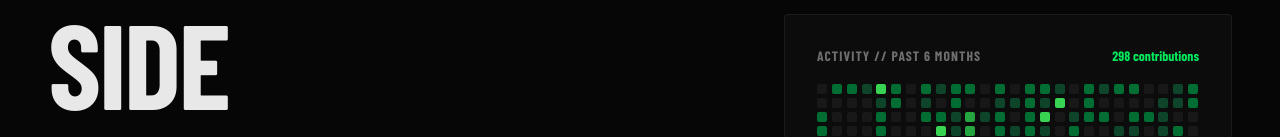
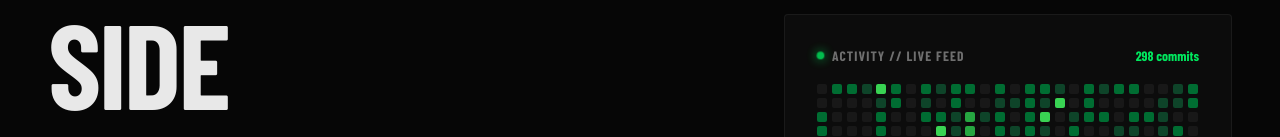
Before and after one commit to hemanshusah/himanshuportfolio, a React (Vite) app in the folder client/: page / in a window 1280 px wide. Both pictures are taken after a click on the button 1211 px from the left and 133 px from the top of the page. Shown: the part 309-446 px from the top of the page. Built offline with nearby package versions, Linux system fonts and the light colour scheme; no server answers; a web font is replaced by a local one.

Commit message:
feat: add pulsing live feed dot indicator to github chart

```diff
--- a/client/src/pages/DeveloperPage.css
+++ b/client/src/pages/DeveloperPage.css
@@ -165,6 +165,28 @@
     letter-spacing: 0.08em;
     color: var(--dev-text-dim);
     text-transform: uppercase;
+}
+
+.github-live-dot {
+    width: 7px;
+    height: 7px;
+    background-color: var(--dev-green);
+    border-radius: 50%;
+    display: inline-block;
+    box-shadow: 0 0 8px var(--dev-green);
+    animation: githubLivePulse 2s infinite ease-in-out;
+}
+
+@keyframes githubLivePulse {
+    0%, 100% {
+        transform: scale(0.9);
+        opacity: 0.6;
+    }
+    50% {
+        transform: scale(1.25);
+        opacity: 1;
+        box-shadow: 0 0 12px var(--dev-green);
+    }
 }
 
 .github-total-commits {
--- a/client/src/pages/DeveloperPage.jsx
+++ b/client/src/pages/DeveloperPage.jsx
@@ -153,8 +153,11 @@ export default function DeveloperPage({ onBackToPortfolio }) {
         <div className="dev-hero-right">
           <div className="github-chart-container">
             <div className="github-chart-header">
-              <span className="github-chart-title">Activity // Past 6 Months</span>
-              <span className="github-total-commits">{totalContributions} contributions</span>
+              <div style={{ display: 'flex', alignItems: 'center', gap: '0.5rem' }}>
+                <span className="github-live-dot" />
+                <span className="github-chart-title">Activity // Live Feed</span>
+              </div>
+              <span className="github-total-commits">{totalContributions} commits</span>
             </div>
 
             <div className="github-grid-scroll">
```
